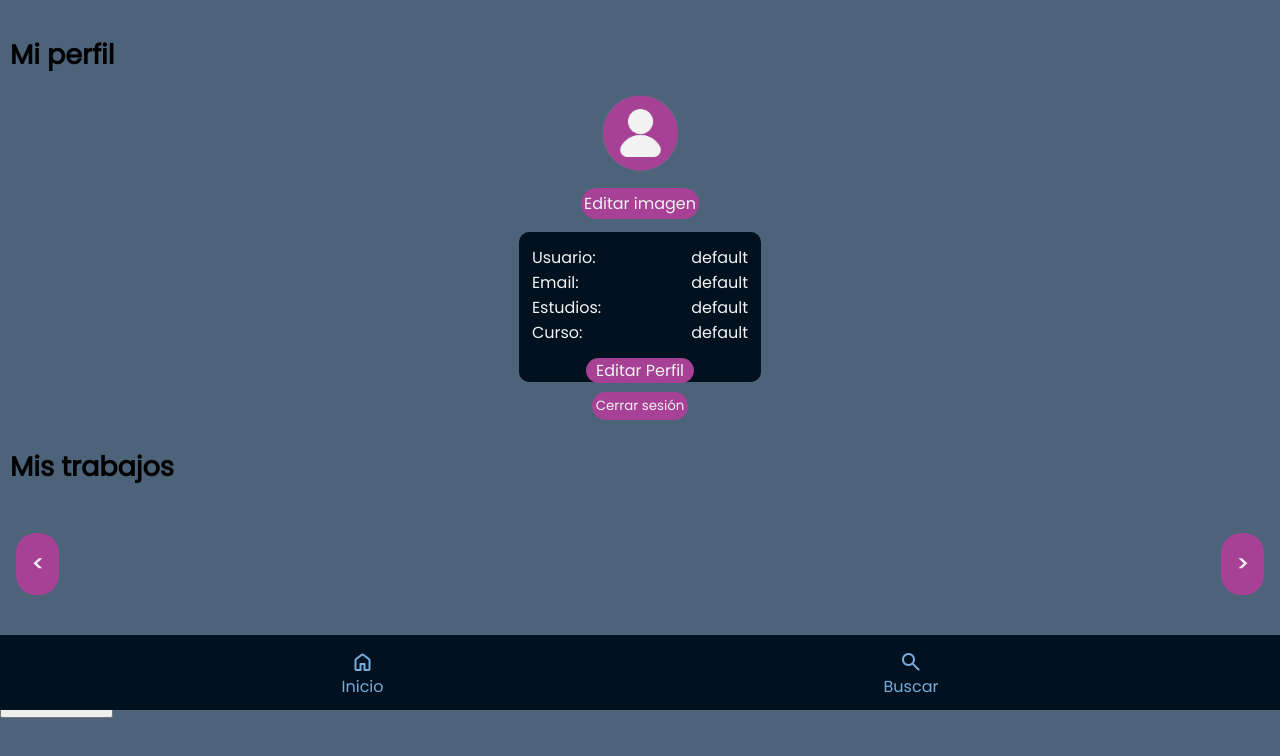
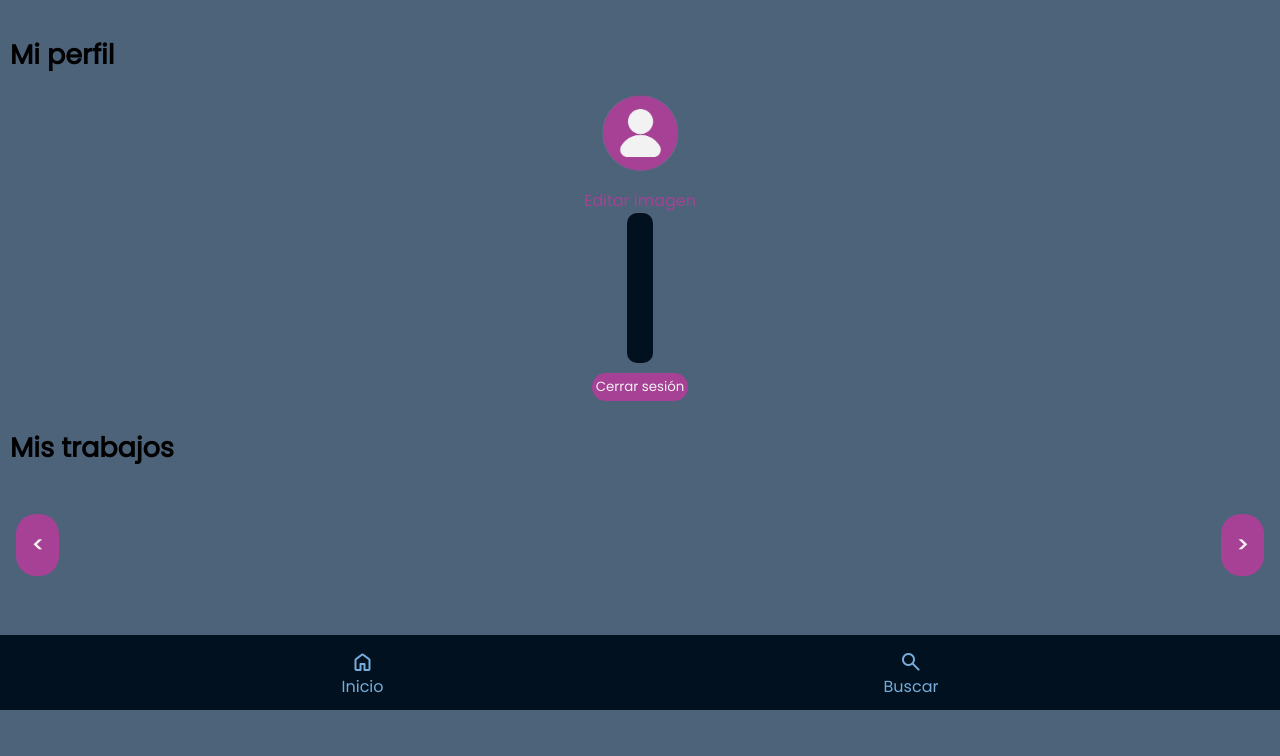
Before and after one commit to Ferxu01/UA_APP, a plain HTML site: page APP_FRONTEND/profile.html in a window 1280 px wide. Shown: the part 90-846 px from the top of the page. Drawn offline with nearby package versions, Linux system fonts and the light colour scheme; no server answers.

Commit message:
arreglo profile

```diff
--- a/APP_FRONTEND/profile.html
+++ b/APP_FRONTEND/profile.html
@@ -29,29 +29,9 @@
 
         <div class="perfil_usuario">
             <img src="./img/defaultprofile.png" alt="Imagen de usuario por defecto" width="100">
+            <a href="" class="registrate">Editar imagen</a>
+            <div class="datos_perfil_usuario" id="datos_perfil_usuario">
 
-            <a href="" class="Editar_Imagen">Editar imagen</a>
-            <div class="datos_perfil_usuario">
-                <article>
-                    <span>Usuario:</span>
-                    <span class="dato">default</span>
-                </article>
-                <article>
-                    <span>Email:</span>
-                    <span class="dato">default</span>
-
-                </article>
-                <article>
-                    <span>Estudios:</span>
-                    <span class="dato">default</span>
-
-                </article>
-                <article>
-                    <span>Curso:</span>
-                    <span class="dato">default</span>
-
-                </article>
-                <a href="" class="Editar_Perfil">Editar Perfil</a>
             </div>
             <button onclick="logout();" class="cerrarses">Cerrar sesión</button>
         </div>
@@ -64,7 +44,6 @@
             </div>
             <button id="nextButton" class="next-button"onclick="siguienteTrabajo()">&gt;</button>
         </section>
-
         <button class="Estilo" onclick="cambiarEstilo()">Cambiar Estilo</button>
     </main>
     <footer>
```
